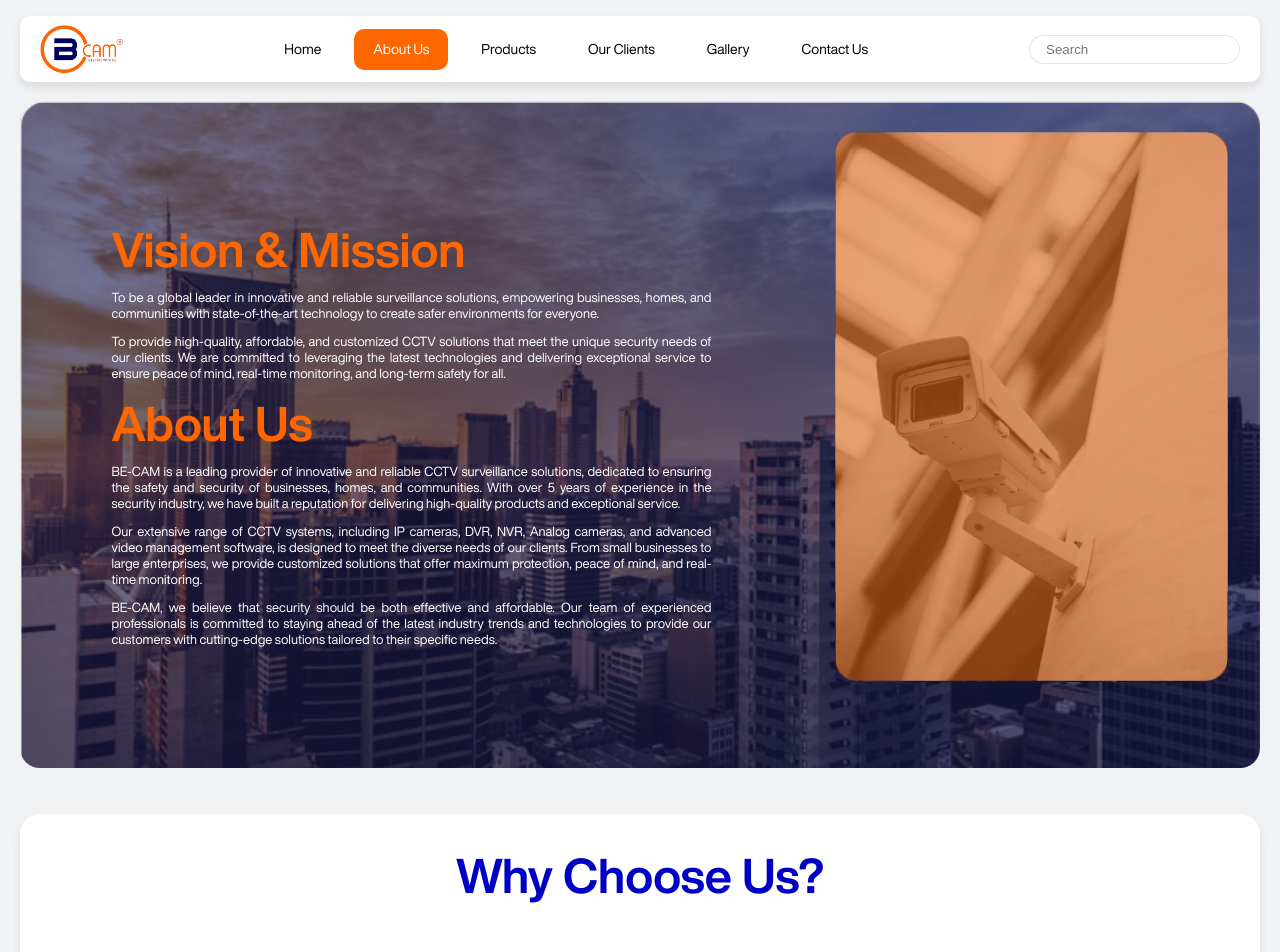
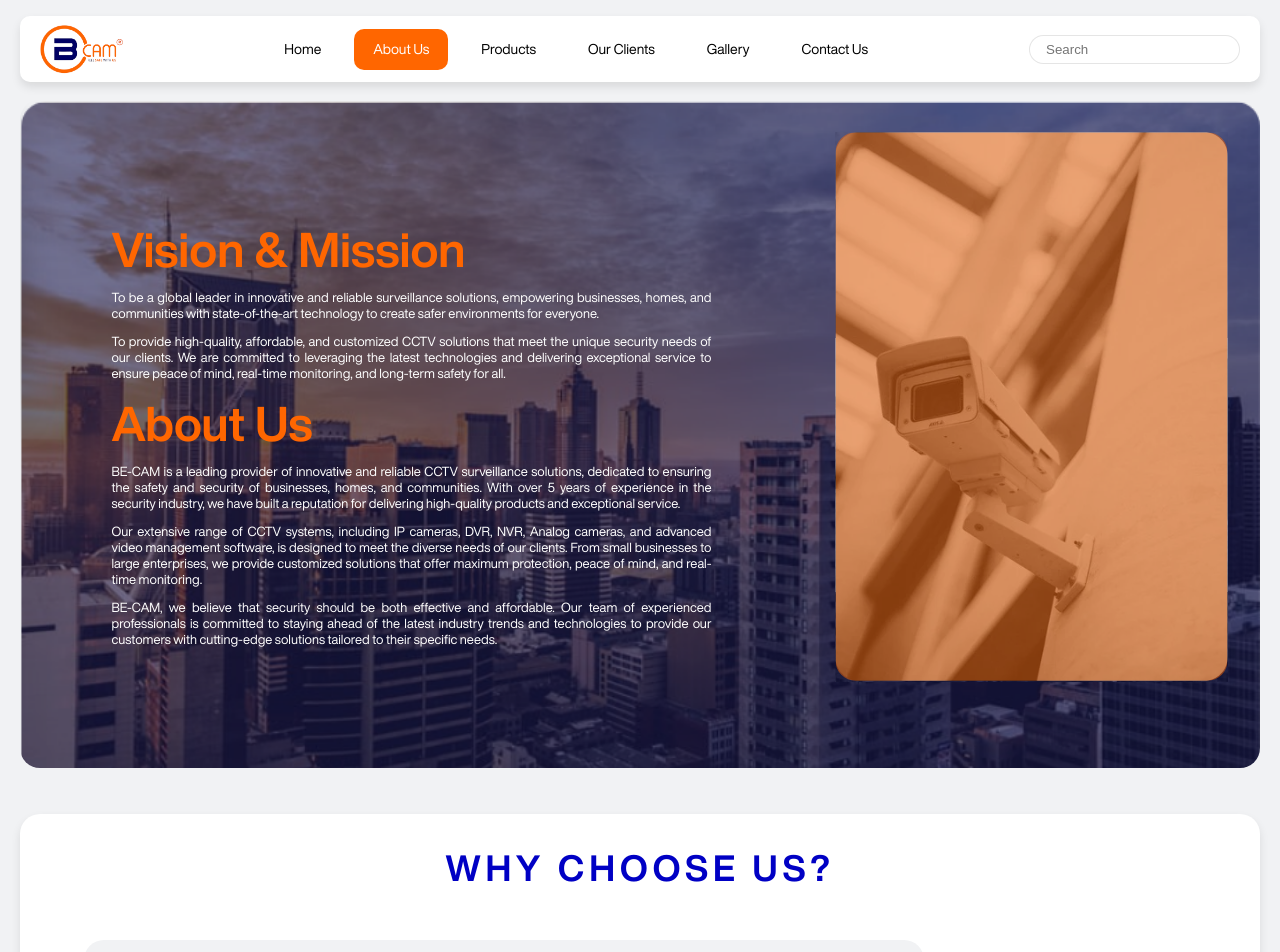
Before and after one commit to mg-mayankgautam/bcam, a React (Create React App) app: page /about in a window 1280 px wide. Shown: the top 952 px of the page. Built offline with nearby package versions, Linux system fonts and the light colour scheme.

Commit message:
small edits

```diff
--- a/src/components/AboutPage/MissionVision/MissionVision.css
+++ b/src/components/AboutPage/MissionVision/MissionVision.css
@@ -12,11 +12,13 @@
 }
 
 .MV_head {
-    font-size: 48px;
+    font-size: 36px;
     color: #0000c4;
     font-family: 'myfontbold';
     font-weight: 800;
     margin-bottom: 32px;
+    text-transform: uppercase;
+    letter-spacing: 5px;
 }
 
 .WCU_card {
--- a/src/components/Footer/Footer.js
+++ b/src/components/Footer/Footer.js
@@ -70,7 +70,7 @@
       </div>
 
       <div className='footerCopyright'>
-        <div>©️BE-CAM TECH INDIA PVT LTD 2024. All Rights Reserved.</div>
+        <div>©️ BE-CAM TECH INDIA PVT LTD 2024. All Rights Reserved.</div>
         <Link to='https://www.thefuelmedia.co/' target='_blank'>
           <strong style={{textTransform:'uppercase'}}><div>Designed & Developed by The Fuel Media</div></strong>
         </Link>
```
